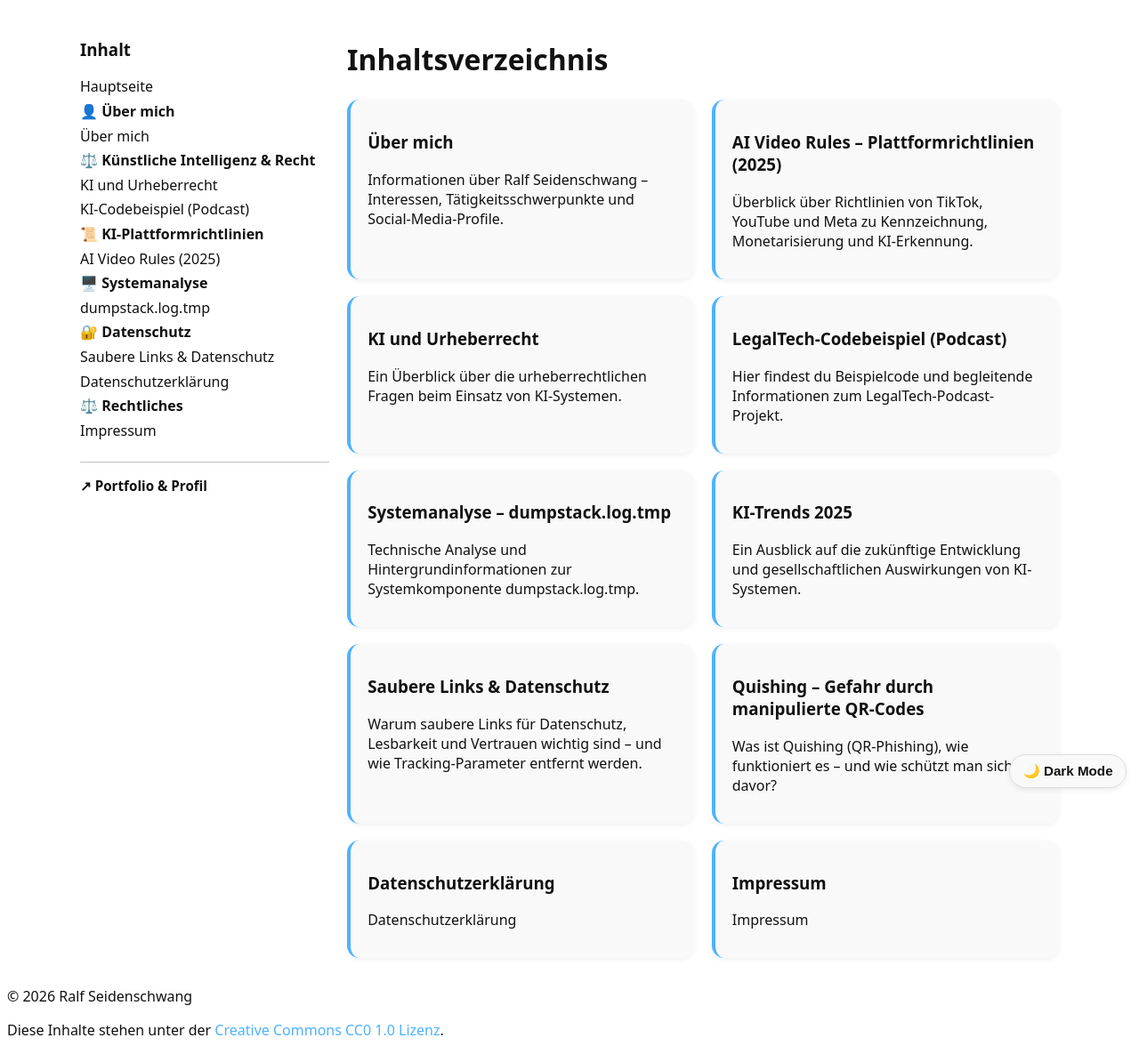
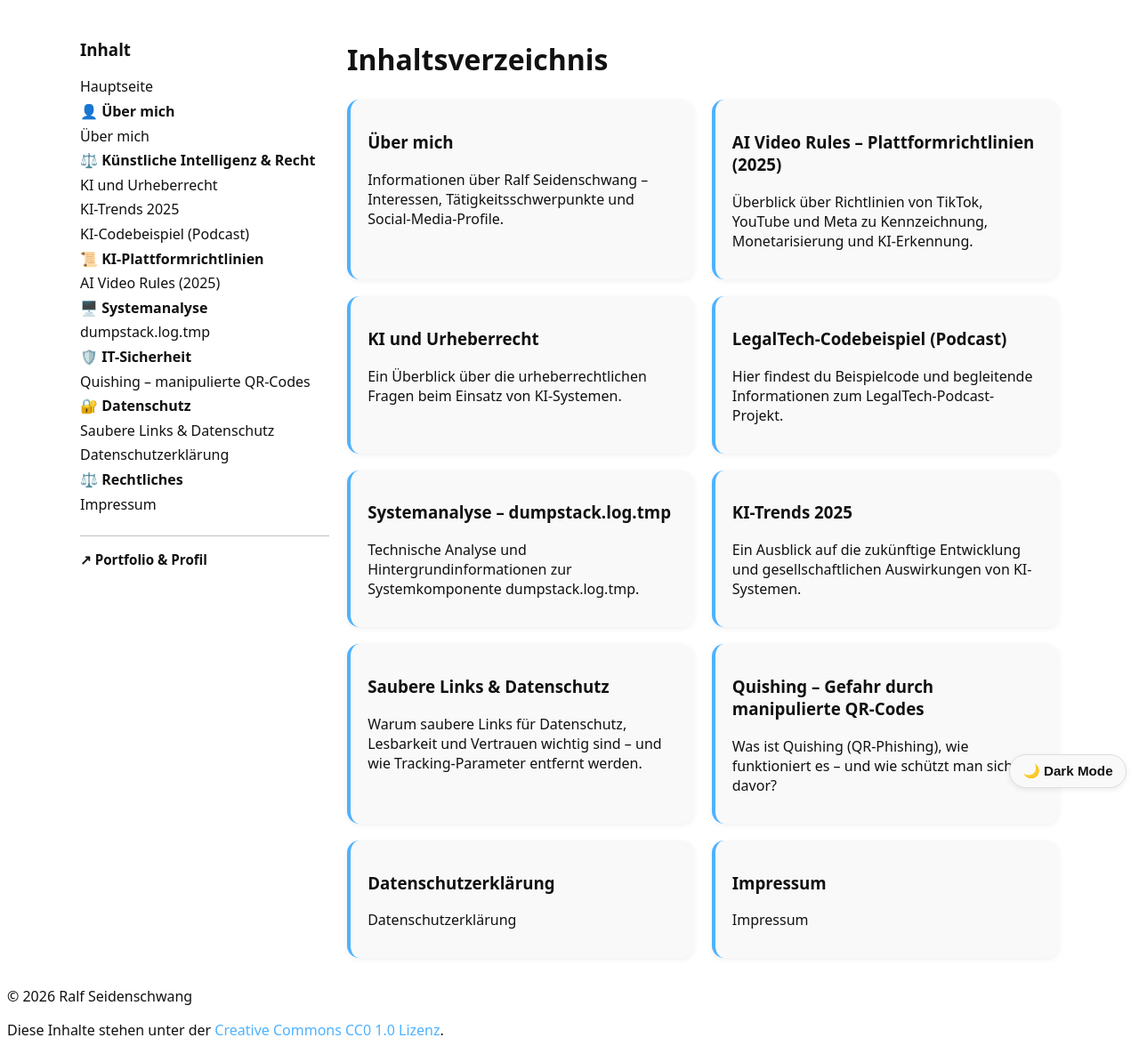
Before and after one commit to RalfSei/RalfSei.github.io, a Jekyll site: the page built from index.md, in a window 1280 px wide. Shown: the whole page at 89% size. Built offline with Jekyll 4.4.1, drawn with Linux system fonts in a browser that asks for light colours.

Commit message:
Update sidebar links and sections

```diff
--- a/_includes/sidebar.html
+++ b/_includes/sidebar.html
@@ -22,10 +22,11 @@
       </ul>
     </li>
 
-    <li><strong>⚖️ Künstliche Intelligenz & Recht</strong>
+    <li><strong>⚖️ Künstliche Intelligenz &amp; Recht</strong>
       <ul>
-        <li><a href="/ki-urheberrecht">KI und Urheberrecht</a></li>
-        <li><a href="/legaltech-codebeispiel">KI-Codebeispiel (Podcast)</a></li>
+        <li><a href="/ki-urheberrecht/">KI und Urheberrecht</a></li>
+        <li><a href="/ki-trends-2025/">KI-Trends 2025</a></li>
+        <li><a href="/legaltech-codebeispiel/">KI-Codebeispiel (Podcast)</a></li>
       </ul>
     </li>
 
@@ -37,13 +38,19 @@
 
     <li><strong>🖥️ Systemanalyse</strong>
       <ul>
-        <li><a href="/dumpstack">dumpstack.log.tmp</a></li>
+        <li><a href="/dumpstack/">dumpstack.log.tmp</a></li>
+      </ul>
+    </li>
+
+    <li><strong>🛡️ IT-Sicherheit</strong>
+      <ul>
+        <li><a href="/quishing/">Quishing – manipulierte QR-Codes</a></li>
       </ul>
     </li>
 
     <li><strong>🔐 Datenschutz</strong>
       <ul>
-        <li><a href="/saubere-links/">Saubere Links & Datenschutz</a></li>
+        <li><a href="/saubere-links/">Saubere Links &amp; Datenschutz</a></li>
         <li><a href="/datenschutz/">Datenschutzerklärung</a></li>
       </ul>
     </li>
```
